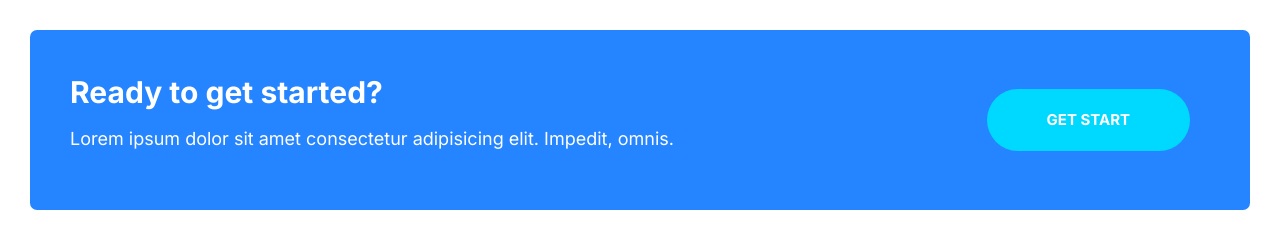
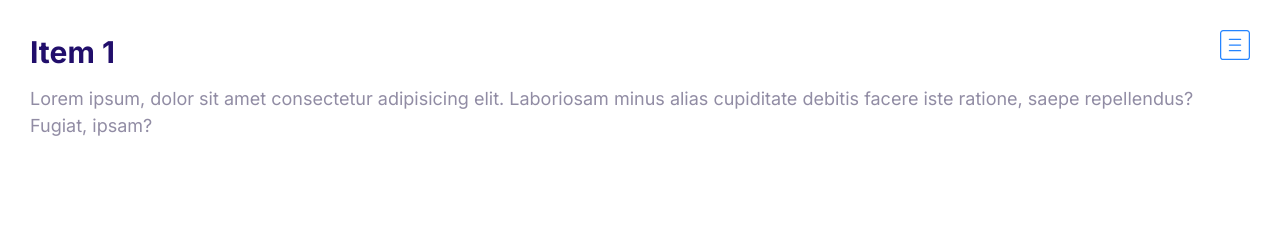
Before and after one commit to youhess/moshify_project, a plain HTML site: page index.html in a window 1280 px wide. Drawn offline with Linux system fonts and the light colour scheme.

Commit message:
set up component collapsible

```diff
--- a/css/stylel.css
+++ b/css/stylel.css
@@ -478,3 +478,31 @@ a {
     margin: 0 2rem;
   }
 }
+/* collapsible */
+.collapsible .collapsible__header {
+  display: flex;
+  flex-direction: row;
+  justify-content: space-between;
+}
+.collapsible__heading {
+  margin-top: 0;
+
+  font-size: 3rem;
+}
+.collapsible__chevron {
+  transform: rotate(90deg);
+  transition: transform 0.5s;
+}
+.collapsibale__content {
+  max-height: 0;
+  overflow: hidden;
+  opacity: 0;
+  transition: all 0.3s;
+}
+.collapsible--expanded .collapsible__chevron {
+  transform: rotate(0);
+}
+.collapsible--expanded .collapsibale__content {
+  max-height: 100vh;
+  opacity: 1;
+}
--- a/index.html
+++ b/index.html
@@ -19,17 +19,19 @@
     <title>Document</title>
   </head>
   <body style="padding: 3rem">
-    <div class="callout callout--primary">
-      <div class="grid grid--1x2">
-        <div class="callout__content">
-          <h2 class="callout__title">Ready to get started?</h2>
-          <p>
-            Lorem ipsum dolor sit amet consectetur adipisicing elit. Impedit,
-            omnis.
-          </p>
-        </div>
-        <a href="#" class="button button--secondary button--long">Get Start</a>
+    <div class="collapsible collapsible--expanded">
+      <header class="collapsible__header">
+        <h2 class="collapsible__heading">Item 1</h2>
+        <svg class="icon icon--primary collapsible__chevron">
+          <use xlink:href="images/sprite.svg#menu"></use>
+        </svg>
+      </header>
+      <div class="collapsibale__content">
+        Lorem ipsum, dolor sit amet consectetur adipisicing elit. Laboriosam
+        minus alias cupiditate debitis facere iste ratione, saepe repellendus?
+        Fugiat, ipsam?
       </div>
     </div>
+    <script src="js/main.js"></script>
   </body>
 </html>
--- /dev/null
+++ b/js/main.js
@@ -0,0 +1,6 @@
+const collapsibles = document.querySelectorAll(".collapsible");
+collapsibles.forEach((item) =>
+  item.addEventListener("click", function () {
+    this.classList.toggle("collapsible--expanded");
+  })
+);
```
Also changed, not shown: components/collapsible.html (added, +13 -0 lines).
